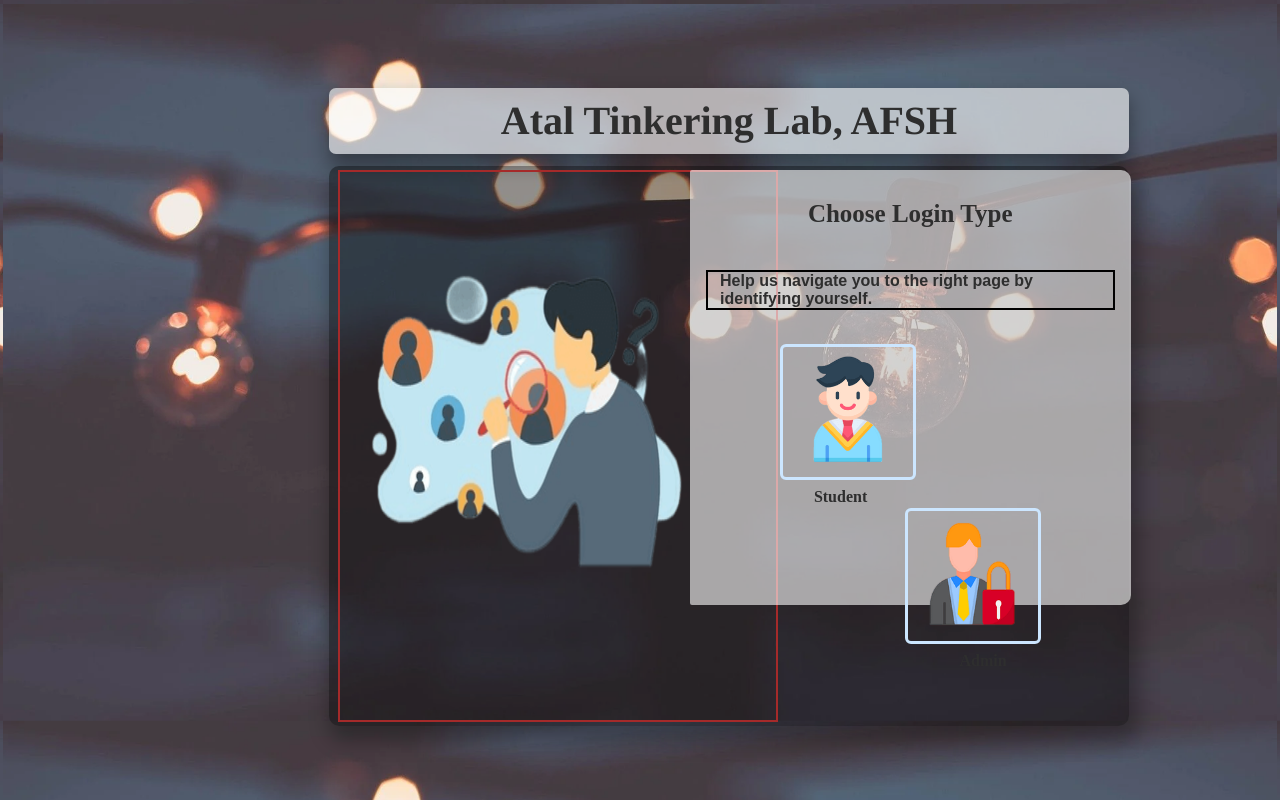
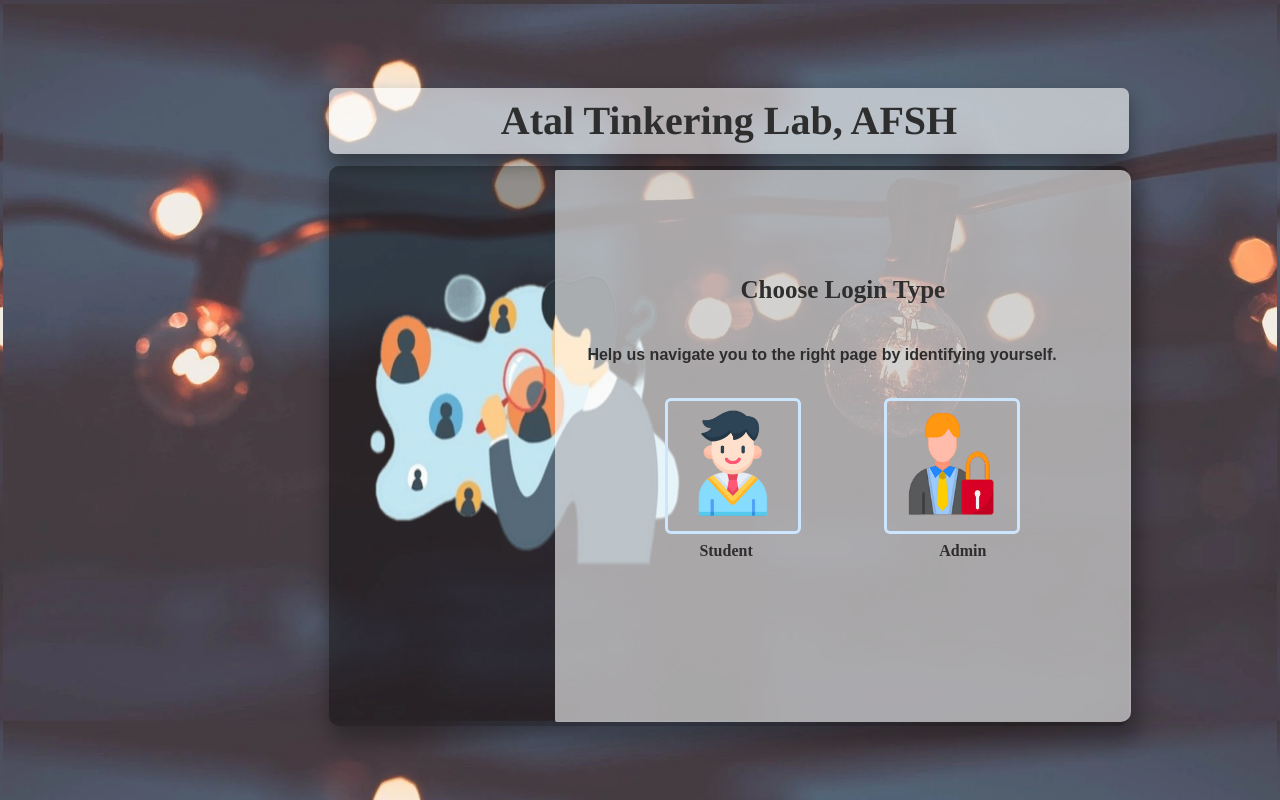
Before and after one commit to colab-acc/atl-lab-management-app, a Flask app: page / in a window 1280 px wide. Run offline with Flask 2, Linux system fonts and the light colour scheme; some libraries are stand-ins or nearby versions.

Commit message:
Add files via upload

```diff
--- a/templates/entry.html
+++ b/templates/entry.html
@@ -150,7 +150,6 @@
     height: 69vh;
     align-items: center;
     float: left;
-    border: 2px solid brown;
 }
   .login-snip .login,
   .login-snip .sign-up-form {
@@ -159,11 +158,11 @@
     right: 0;
     background-color: rgba(255, 255, 255, 0.6);
     margin-right: -1%;
-    height: 435px;
+    height: 69vh;
     padding: 10px;
     border-radius: 2px 10px 10px 2px;
     margin-top: -0.01%;
-    width: 56%;
+    width: 72vh;
     max-width: 100%;
     align-content: center;
     float: right;
@@ -468,7 +467,7 @@
                 <div class = "cont2">
                     <h5 style="text-align:center; margin-top: 20px; font-size: 25px ;color:#2E2E2E;">Choose Login Type</h5>
 
-                    <h5 style="padding-left: 3%; font-size: 16px ; text-align: left; margin-top: 10px; font-family: arial; color:#2E2E2E; border: 2px solid black;">Help us navigate you to the right page by identifying yourself.</h5>
+                    <h5 style="padding-left: 3%; font-size: 16px ; text-align: left; margin-top: 10px; font-family: arial; color:#2E2E2E;">Help us navigate you to the right page by identifying yourself.</h5>
                     <div style="margin-left: 15%; margin-right: 15%; text-align:center; ">
                         <div class="imbox" style="float: left">
                             <img src="{{ url_for('static', filename = 'student.png')}} " id="student_im" alt="student"  class="im2" onclick="select(this)" role="button" tabIndex="0">
```
